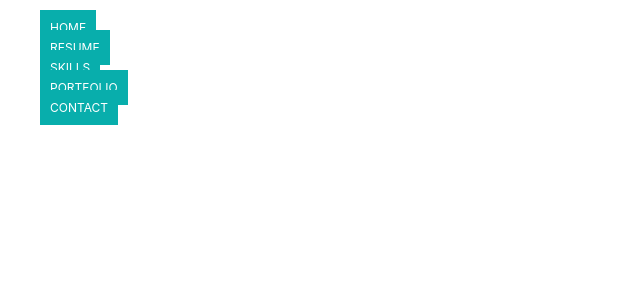
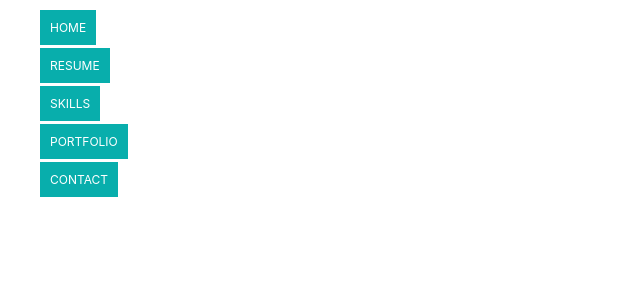
Before and after one commit to BilyanaBorislavova/bborislavova, a React (Create React App) app: page / in a window 1280 px wide. Shown: the top 300 px of the page, without its empty margins (0-640 px from the left). Built offline with nearby package versions, Linux system fonts and the light colour scheme.

Commit message:
Added href links to each nav element and implemented styles for navigation

```diff
--- /dev/null
+++ b/src/components/navigation/navigation.scss
@@ -0,0 +1,8 @@
+.navigation {
+    max-width: 165px;
+
+    &-list {
+        display: grid;
+        row-gap: 18px;
+    }
+}
--- a/src/components/navigation/navigation.tsx
+++ b/src/components/navigation/navigation.tsx
@@ -1,3 +1,5 @@
+import './navigation.scss';
+
 import * as React from 'react';
 import GenericNavigationCta from '../cta/generic-navigation-cta';
 
@@ -5,27 +7,27 @@ const navData = [
   {
     id: 1,
     text: 'Home',
-    href: '',
+    href: '#home',
   },
   {
     id: 2,
     text: 'Resume',
-    href: '',
+    href: '#resume',
   },
   {
     id: 3,
     text: 'Skills',
-    href: '',
+    href: '#skills',
   },
   {
     id: 4,
     text: 'Portfolio',
-    href: '',
+    href: '#portfolio',
   },
   {
     id: 5,
     text: 'Contact',
-    href: '',
+    href: '#contact',
   },
 ];
 
@@ -34,7 +36,10 @@ const Navigation: React.FC<{}> = () => (
       <ul className="navigation-list">
           {
             navData.map(({ id, text, href }) => (
-              <li key={id}>
+              <li
+                key={id}
+                className="navigation-list-item"
+              >
                 <GenericNavigationCta
                   text={text}
                   href={href}
```
